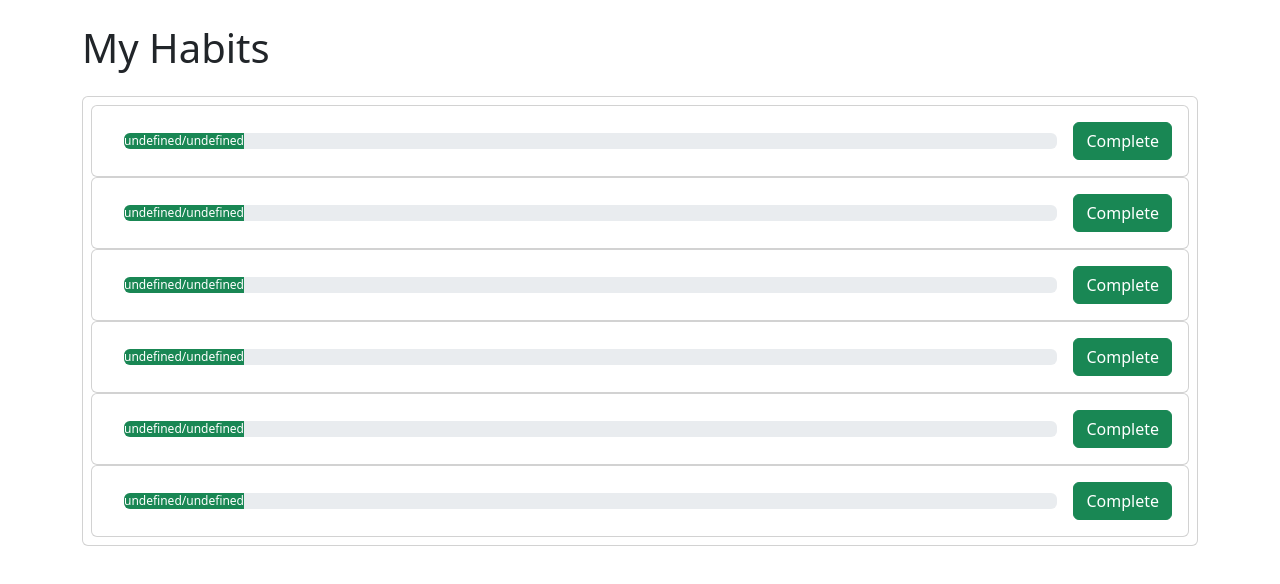
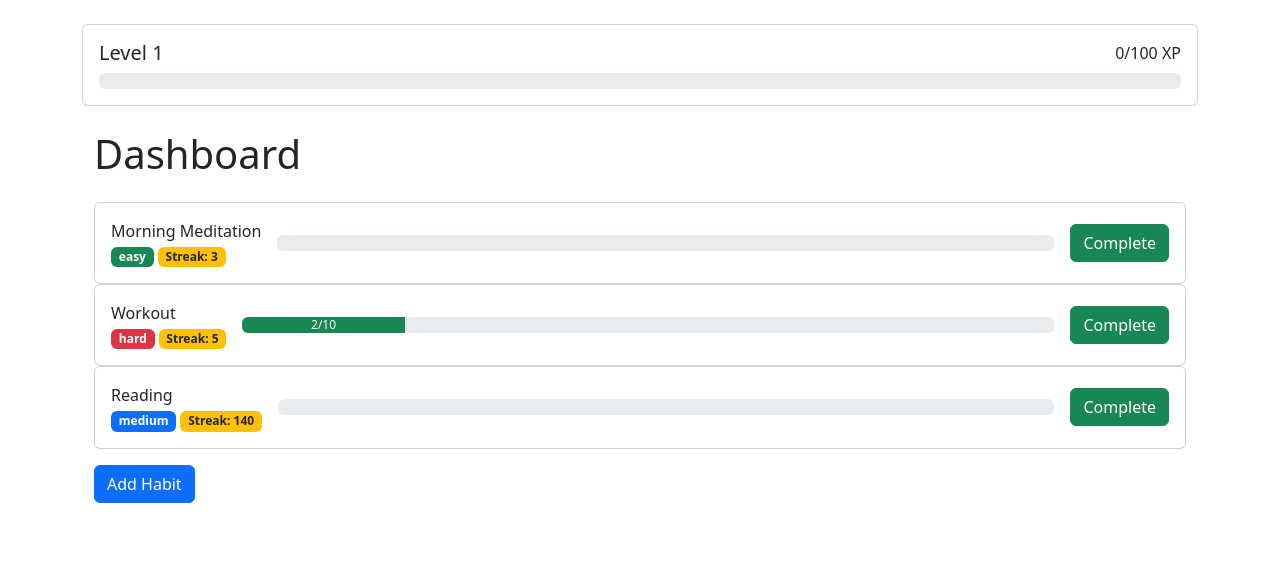
Before and after one commit to VladFearo/HabitApp, a React (Vite) app in the folder my-habit-app/: page /dashboard in a window 1280 px wide. Shown: the top 584 px of the page. Built offline with nearby package versions, Linux system fonts and the light colour scheme; the HTML template or start-up script is replaced by a standard one.

Commit message:
REFactor DashboardPage to enhance habit management; integrate XP tracking and improve UI with Bootstrap components

```diff
--- a/my-habit-app/src/pages/DashboardPage.jsx
+++ b/my-habit-app/src/pages/DashboardPage.jsx
@@ -1,118 +1,150 @@
-import Habit from '../components/Habit'
-import { useState } from 'react'
+// DashboardPage.jsx
+import React, { useState, useEffect } from 'react';
+import Habit from '../components/Habit';
+import Container from 'react-bootstrap/Container';
+import Button from 'react-bootstrap/Button';
+import ProgressBar from 'react-bootstrap/ProgressBar';
+import Card from 'react-bootstrap/Card';
 
-const exampleHabits = [
+// Example habit data
+const initialHabits = [
     {
         id: 1,
         name: "Morning Meditation",
+        completed: 0,
+        total: 5,
         difficulty: "easy",
-        type: "regular",
-        completed: false,
-        streak: 5,
-        schedule: [0, 1, 2, 3, 4, 5, 6] // All days of the week
+        streak: 3
     },
     {
         id: 2,
-        name: "Gym Workout",
+        name: "Workout",
+        completed: 2,
+        total: 10,
         difficulty: "hard",
-        type: "regular",
-        completed: true,
-        streak: 8,
-        schedule: [1, 3, 5] // Monday, Wednesday, Friday
+        streak: 5
     },
     {
         id: 3,
-        name: "Drink Water",
+        name: "Reading",
+        completed: 0,
+        total: 1,
         difficulty: "medium",
-        type: "counter",
-        targetCount: 8,
-        currentCount: 3,
-        completed: false,
-        streak: 12,
-        schedule: [0, 1, 2, 3, 4, 5, 6] // Every day
-    },
-    {
-        id: 4,
-        name: "Read 20 Pages",
-        difficulty: "medium",
-        type: "regular",
-        completed: false,
-        streak: 0, // Newly added habit
-        schedule: [0, 1, 2, 3, 4, 5, 6] // Every day
-    },
-    {
-        id: 5,
-        name: "Code Practice",
-        difficulty: "hard",
-        type: "counter",
-        targetCount: 5,
-        currentCount: 5,
-        completed: true,
-        streak: 15,
-        schedule: [1, 2, 3, 4, 5] // Weekdays only
-    },
-    {
-        id: 6,
-        name: "Evening Stretching",
-        difficulty: "easy",
-        type: "regular",
-        completed: false,
-        streak: 3,
-        schedule: [0, 1, 2, 3, 4, 5, 6] // Every day
+        streak: 140
     }
 ];
 
 function DashboardPage() {
-    const [habits, setHabits] = useState(exampleHabits);
+    // State for habits, experience and level
+    const [habits, setHabits] = useState(initialHabits);
+    const [exp, setExp] = useState(0);
+    const [level, setLevel] = useState(1);
 
-
-    const handleComplete = (habitId) => {
-        // Update habit completion status
-        setHabits(habits.map(habit =>
-            habit.id === habitId
-                ? { ...habit, completed: true, streak: habit.streak + 1 }
-                : habit
-        ));
+    // Calculate XP needed for next level
+    const xpForNextLevel = (currentLevel) => {
+        const baseXP = 100;
+        return Math.round(baseXP * Math.pow(1.5, currentLevel - 1));
     };
 
+    // Get current XP requirement
+    const expToNextLevel = xpForNextLevel(level);
 
-    const handleIncrement = (habitId) => {
-        // Increment counter habit
-        setHabits(habits.map(habit => {
-            if (habit.id === habitId) {
-                const newCount = habit.currentCount + 1;
-                const completed = newCount >= habit.targetCount;
-                const newStreak = completed ? habit.streak + 1 : habit.streak;
-                return {
-                    ...habit,
-                    currentCount: newCount,
-                    completed: completed,
-                    streak: newStreak
+    // Calculate percentage for exp bar
+    const expPercentage = (exp / expToNextLevel) * 100;
+
+    // Calculate XP based on habit difficulty and streak
+    const calculateXP = (difficulty, streak = 0) => {
+        let baseXP = 0;
+
+        // Base XP by difficulty
+        switch (difficulty) {
+            case "easy": baseXP = 10; break;
+            case "medium": baseXP = 20; break;
+            case "hard": baseXP = 30; break;
+            default: baseXP = 10;
+        }
+
+        // Streak multiplier
+        let multiplier = 1;
+        if (streak >= 30) multiplier = 3;
+        else if (streak >= 14) multiplier = 2;
+        else if (streak >= 7) multiplier = 1.5;
+        else if (streak >= 3) multiplier = 1.2;
+
+        return Math.round(baseXP * multiplier);
     };
+
+    // Handle habit completion
+    const onComplete = (habitId, difficulty, streak) => {
+        // Update streak for the completed habit
+        setHabits(prevHabits =>
+            prevHabits.map(habit =>
+                habit.id === habitId
+                    ? { ...habit, streak: habit.streak + 1 }
+                    : habit
+            )
+        );
+
+        // Get the updated streak value
+        const updatedStreak = habits.find(h => h.id === habitId).streak + 1;
+
+        // Calculate earned XP
+        const earnedXP = calculateXP(difficulty, updatedStreak);
+
+        // Update total XP
+        const newExp = exp + earnedXP;
+
+        // Check for level up
+        if (newExp >= expToNextLevel) {
+            setLevel(prevLevel => prevLevel + 1);
+            setExp(newExp - expToNextLevel);
+            // You could add a level-up notification here
+        } else {
+            setExp(newExp);
         }
-            return habit;
-        }));
     };
 
     return (
-        <div className="container py-4">
-            <h1 className="mb-4">My Habits</h1>
+        <Container className="py-4">
+            {/* XP Progress Bar */}
+            <Card className="mb-4">
+                <Card.Body>
+                    <div className="d-flex justify-content-between align-items-center mb-2">
+                        <h5 className="mb-0">Level {level}</h5>
+                        <span>{exp}/{expToNextLevel} XP</span>
+                    </div>
+                    <ProgressBar
+                        now={expPercentage}
+                        variant="success"
+                        animated
+                    />
+                </Card.Body>
+            </Card>
 
-            {/* Uniform list of habits */}
-            <div className="card">
-                <div className="card-body p-2">
+            <Container className="mb-4">
+                <h1>Dashboard</h1>
+            </Container>
+
+            <Container className="mb-3">
                 {habits.map(habit => (
                     <Habit
                         key={habit.id}
-                            habit={habit}
-                            onComplete={handleComplete}
-                            onIncrement={handleIncrement}
+                        id={habit.id}
+                        name={habit.name}
+                        initialCompleted={habit.completed}
+                        total={habit.total}
+                        difficulty={habit.difficulty}
+                        streak={habit.streak}
+                        onComplete={onComplete}
                     />
                 ))}
-                </div>
-            </div>
-        </div>
+            </Container>
+
+            <Container>
+                <Button variant="primary">Add Habit</Button>
+            </Container>
+        </Container>
     );
 }
 
-export default DashboardPage
+export default DashboardPage;
```
Lines whose indentation alone changed are shown as unchanged.
